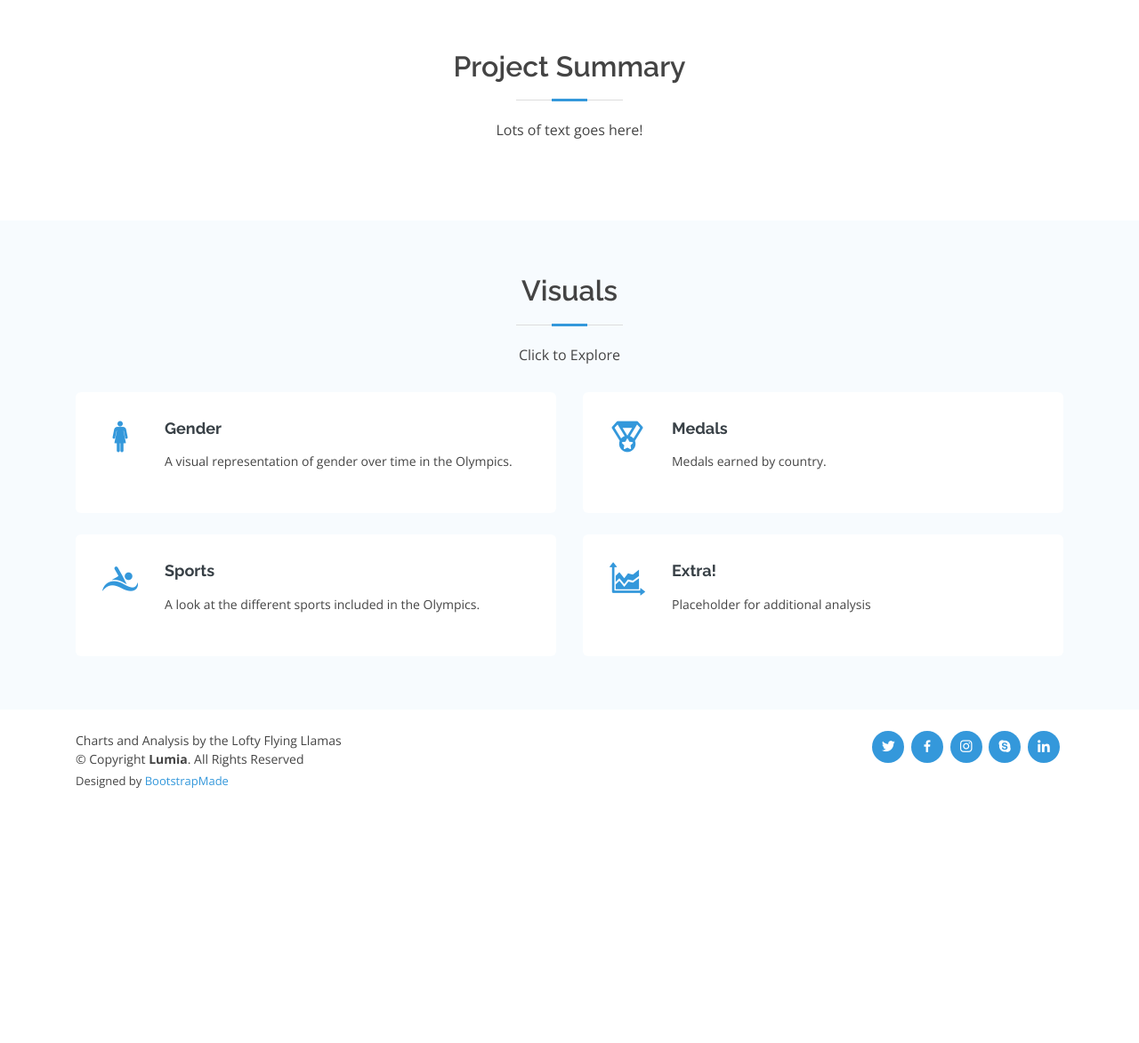
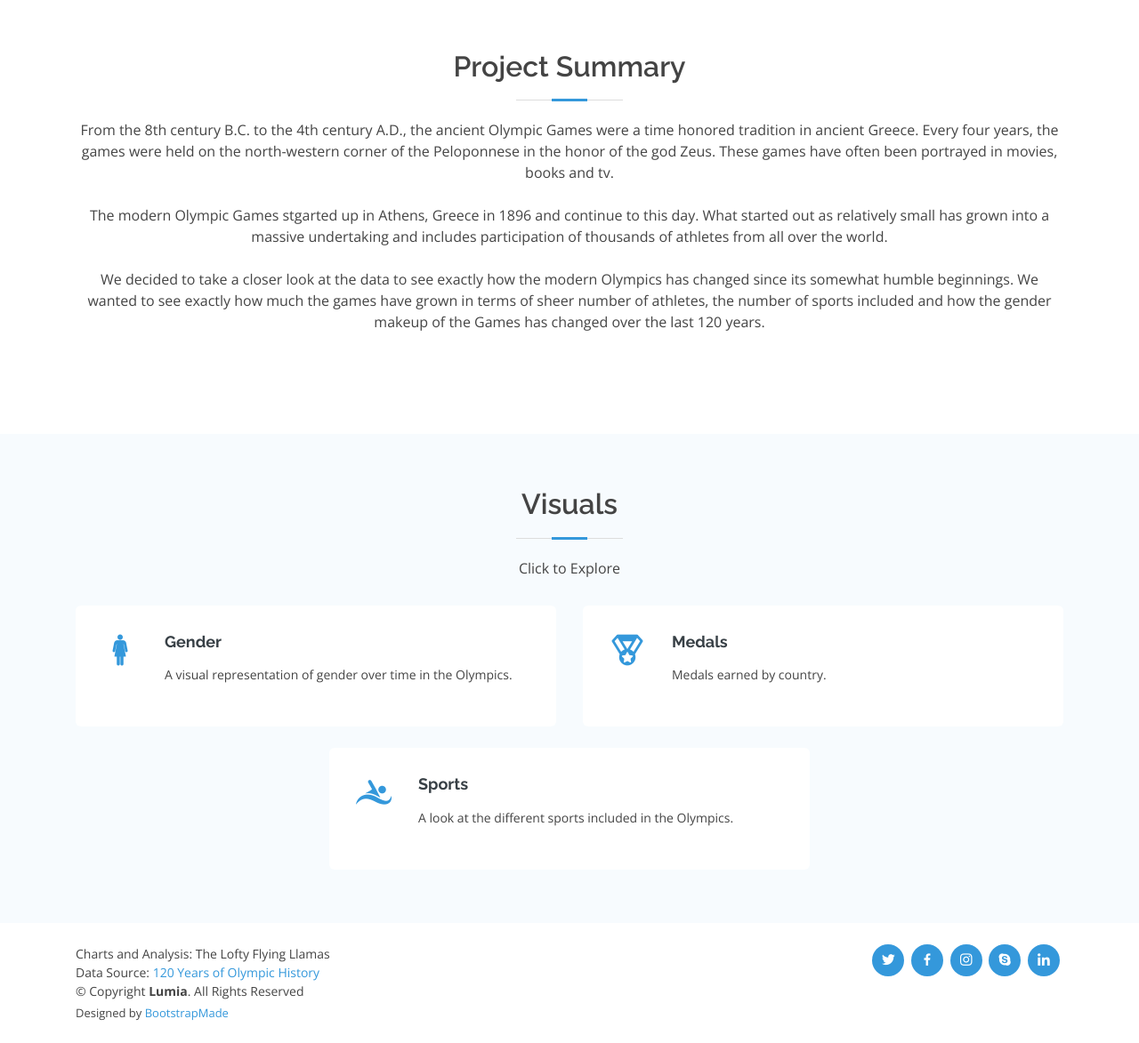
Before and after one commit to Nicole1701/olympic-data-visuals, a Flask app: page / in a window 1280 px wide. Shown: the part 578-1751 px from the top of the page at 89% size. Before the commit the page ends 1465 px from the top, so only its background shows below. Run offline with Flask 2, Linux system fonts and the light colour scheme; some libraries are stand-ins or nearby versions.

Commit message:
updating html

```diff
--- a/templates/athletesdata.html
+++ b/templates/athletesdata.html
@@ -105,8 +105,9 @@
     <div class="container d-md-flex py-4">
 
   <div class="mr-md-auto text-center text-md-left">
-    <div class="copyright">
-      Charts and Analysis by the Lofty Flying Llamas<br/>
+    <div clsass="copyright">
+      Charts and Analysis: The Lofty Flying Llamas<br/>
+      Data Source: <a href="https://www.kaggle.com/heesoo37/120-years-of-olympic-history-athletes-and-results/home">120 Years of Olympic History</a><br />
       &copy; Copyright <strong><span>Lumia</span></strong>. All Rights Reserved
     </div>
     <div class="credits">
--- a/templates/gender.html
+++ b/templates/gender.html
@@ -151,8 +151,9 @@
     <div class="container d-md-flex py-4">
 
   <div class="mr-md-auto text-center text-md-left">
-    <div class="copyright">
-      Charts and Analysis by the Lofty Flying Llamas<br/>
+    <div clsass="copyright">
+      Charts and Analysis: The Lofty Flying Llamas<br/>
+      Data Source: <a href="https://www.kaggle.com/heesoo37/120-years-of-olympic-history-athletes-and-results/home">120 Years of Olympic History</a><br />
       &copy; Copyright <strong><span>Lumia</span></strong>. All Rights Reserved
     </div>
     <div class="credits">
--- a/templates/index.html
+++ b/templates/index.html
@@ -98,7 +98,18 @@
 
         <div class="section-title">
           <h2>Project Summary</h2>
-          <p>Lots of text goes here!</p>
+          <p>From the 8th century B.C. to the 4th century A.D., the ancient Olympic Games were a time honored
+            tradition in ancient Greece. Every four years, the games were held on the north-western corner of the
+            Peloponnese in the honor of the god Zeus. These games have often been portrayed in movies, books and tv.</p> <br />
+
+          <p>The modern Olympic Games stgarted up in Athens, Greece in 1896 and continue to this day.
+            What started out as relatively small has grown into a massive undertaking and includes participation of
+            thousands of athletes from all over the world.</p> <br />
+
+          <p>We decided to take a closer look at the data to see exactly how the modern Olympics has changed since
+            its somewhat humble beginnings. We wanted to see exactly how much the games have grown in terms of sheer
+            number of athletes, the number of sports included and how the gender makeup of the Games has changed over
+            the last 120 years.</p> <br />
         </div>
       </div>
     </section><!-- End Project Summary Section -->
@@ -128,18 +139,11 @@
               <p>Medals earned by country.</p>
             </div>
           </div>
-          <div class="col-md-6 mt-4">
+          <div class="col-md-6 mt-4 mx-auto">
             <div class="icon-box">
               <i class="icofont-swimmer"></i>
               <h4><a href="/sports">Sports</a></h4>
               <p>A look at the different sports included in the Olympics.</p>
-            </div>
-          </div>
-          <div class="col-md-6 mt-4">
-            <div class="icon-box">
-              <i class="icofont-chart-arrows-axis"></i>
-              <h4><a href="#">Extra!</a></h4>
-              <p>Placeholder for additional analysis</p>
             </div>
           </div>
         </div>
@@ -155,8 +159,9 @@
         <div class="container d-md-flex py-4">
 
       <div class="mr-md-auto text-center text-md-left">
-        <div class="copyright">
-          Charts and Analysis by the Lofty Flying Llamas<br/>
+        <div clsass="copyright">
+          Charts and Analysis: The Lofty Flying Llamas<br/>
+          Data Source: <a href="https://www.kaggle.com/heesoo37/120-years-of-olympic-history-athletes-and-results/home">120 Years of Olympic History</a><br />
           &copy; Copyright <strong><span>Lumia</span></strong>. All Rights Reserved
         </div>
         <div class="credits">
--- a/templates/sports.html
+++ b/templates/sports.html
@@ -102,8 +102,9 @@
     <div class="container d-md-flex py-4">
 
   <div class="mr-md-auto text-center text-md-left">
-    <div class="copyright">
-      Charts and Analysis by the Lofty Flying Llamas<br/>
+    <div clsass="copyright">
+      Charts and Analysis: The Lofty Flying Llamas<br/>
+      Data Source: <a href="https://www.kaggle.com/heesoo37/120-years-of-olympic-history-athletes-and-results/home">120 Years of Olympic History</a><br />
       &copy; Copyright <strong><span>Lumia</span></strong>. All Rights Reserved
     </div>
     <div class="credits">
```
Also changed, not shown: templates/medals.html (+3 -5 lines).
